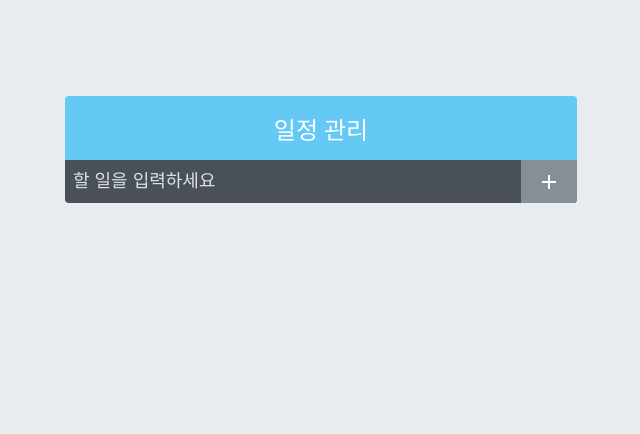
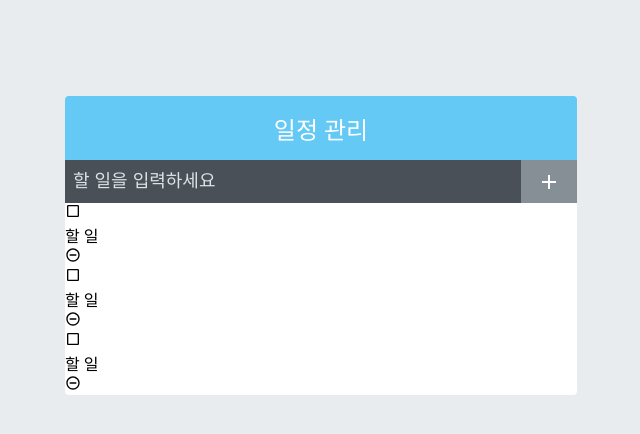
Before and after one commit to Kwakcena/react-todo-app, a React (Create React App) app in the folder review/todo-app-3/: page / in a window 1280 px wide. Shown: the top 434 px of the page, without its empty margins (319-959 px from the left). Built offline with nearby package versions, Linux system fonts and the light colour scheme.

Commit message:
TodoListItem, TodoList 컴포넌트 초안 작성
간단하게 할 일과 체크박스, remove버튼이 화면에 보이도록 구성했음.

```diff
--- a/review/todo-app-3/src/App.js
+++ b/review/todo-app-3/src/App.js
@@ -1,11 +1,13 @@
 import React from 'react';
 import TodoTemplate from './components/TodoTemplate';
 import TodoInsert from './components/TodoInsert';
+import TodoList from './components/TodoList';
 
 const App = () => {
   return (
     <TodoTemplate>
       <TodoInsert />
+      <TodoList />
     </TodoTemplate>
   );
 };
--- /dev/null
+++ b/review/todo-app-3/src/components/TodoList.js
@@ -0,0 +1,14 @@
+import React from 'react';
+import TodoListItem from './TodoListItem';
+
+const TodoList = () => {
+  return (
+    <div>
+      <TodoListItem />
+      <TodoListItem />
+      <TodoListItem />
+    </div>
+  );
+};
+
+export default TodoList;
--- /dev/null
+++ b/review/todo-app-3/src/components/TodoListItem.js
@@ -0,0 +1,22 @@
+import React from 'react';
+import {
+  MdCheckBoxOutlineBlank,
+  MdCheckBox,
+  MdRemoveCircleOutline,
+} from 'react-icons/md';
+
+const TodoListItem = () => {
+  return (
+    <div className="TodoListItem">
+      <div className="checkbox">
+        <MdCheckBoxOutlineBlank />
+        <div className="text">할 일</div>
+      </div>
+      <div className="remove">
+        <MdRemoveCircleOutline />
+      </div>
+    </div>
+  );
+};
+
+export default TodoListItem;
```
Also changed, not shown: 1 other file (tests, documents, lock files or other folders).
